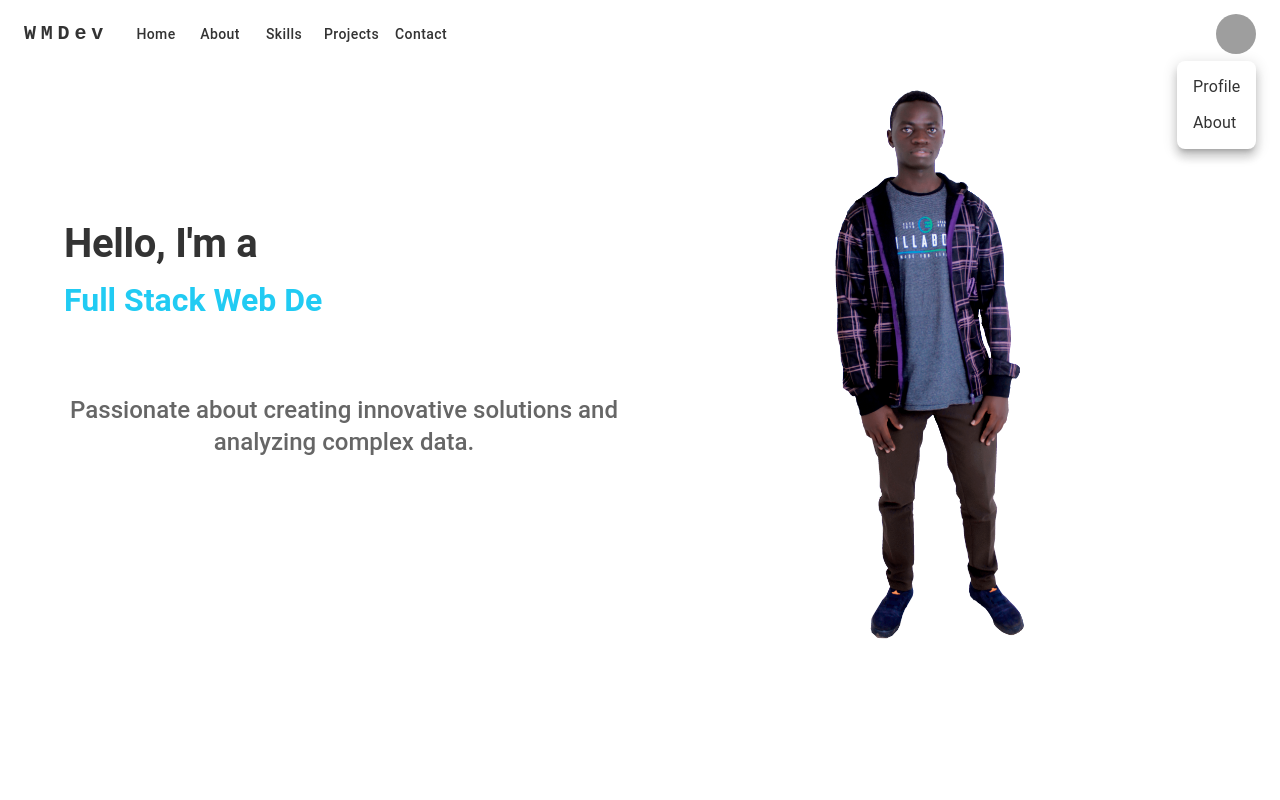
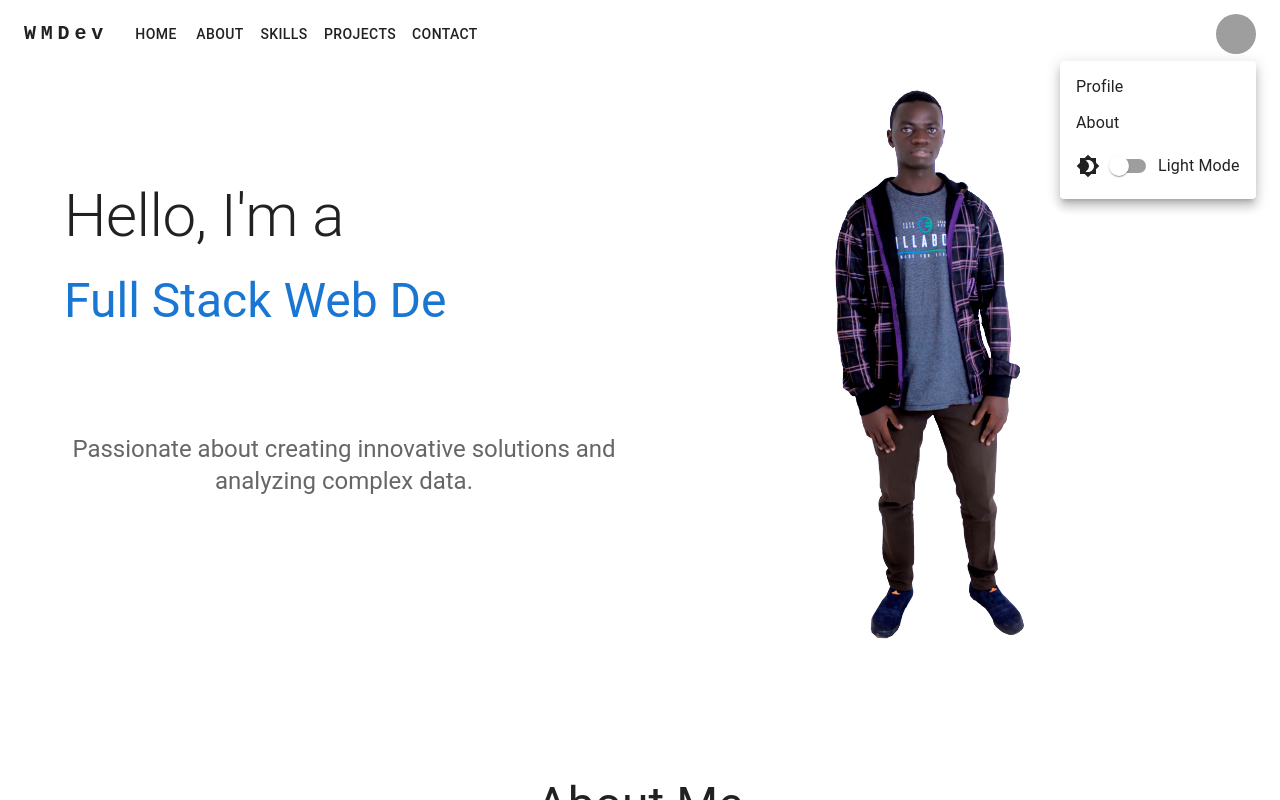
Before and after one commit to Wilco619/React-portfolio, a React (Vite) app: page / in a window 1280 px wide. Both pictures are taken after a click on the button 1236 px from the left and 34 px from the top of the page. Shown: the top 800 px of the page. Built offline with nearby package versions, Linux system fonts and the light colour scheme; grey boxes are pictures that could not be loaded.

Commit message:
toggle dark and light mode, scroll to top button

```diff
--- a/src/App.jsx
+++ b/src/App.jsx
@@ -1,19 +1,42 @@
-import './App.css'
-import AboutPage from './components/About'
-import ContactPage from './components/Contact'
-import Footer from './components/Footer'
-import HiroSection from './components/HiroSection'
-import ResponsiveAppBar from './components/NavBar'
-import ProjectsPage from './components/Projects'
-import SkillsPage from './components/Skills'
-import { ThemeProvider } from '@mui/material/styles';
-import theme from './Theme';
-import { Box } from '@mui/material';
+import React, { useState, useMemo } from 'react';
+import './App.css';
+import AboutPage from './components/About';
+import ContactPage from './components/Contact';
+import Footer from './components/Footer';
+import HiroSection from './components/HiroSection';
+import ResponsiveAppBar from './components/NavBar';
+import ProjectsPage from './components/Projects';
+import SkillsPage from './components/Skills';
+import { ThemeProvider, createTheme } from '@mui/material/styles';
+import { CssBaseline, Box } from '@mui/material';
+import ScrollToTopButton from './constants/ScrollToTopButton';
 
 function App() {
+  const [mode, setMode] = useState('light');
+
+  const colorMode = useMemo(
+    () => ({
+      toggleColorMode: () => {
+        setMode((prevMode) => (prevMode === 'light' ? 'dark' : 'light'));
+      },
+    }),
+    [],
+  );
+
+  const theme = useMemo(
+    () =>
+      createTheme({
+        palette: {
+          mode,
+        },
+      }),
+    [mode],
+  );
+
   return (
     <ThemeProvider theme={theme}>
-      <ResponsiveAppBar />
+      <CssBaseline />
+      <ResponsiveAppBar toggleDarkMode={colorMode.toggleColorMode} />
       <Box component="main">
         <Box id="home">
           <HiroSection />
@@ -32,8 +55,9 @@ function App() {
         </Box>
       </Box>
       <Footer />
+      <ScrollToTopButton />
     </ThemeProvider>
-  )
+  );
 }
 
-export default App
+export default App;
--- a/src/Theme.js
+++ b/src/Theme.js
@@ -1,24 +1,58 @@
 import { createTheme } from '@mui/material/styles';
 
-const theme = createTheme({
+// Function to get design tokens for light and dark mode
+const getDesignTokens = (mode) => ({
   palette: {
+    mode,
+    ...(mode === 'light'
+      ? {
+          // Light mode palette
           primary: {
-      main: '#21CBF3',
+            main: '#21CBF3', // Custom light primary color
           },
           secondary: {
-      main: '#FF5722',
+            main: '#FF5722', // Custom light secondary color
           },
           background: {
-      default: '#f5f5f5',
-      paper: '#ffffff',
+            default: '#fff', // Light mode background default
+            paper: '#f5f5f5', // Light mode paper background
           },
           text: {
-      primary: '#333333',
-      secondary: '#666666',
+            primary: '#333333', // Custom light text color
+            secondary: '#666666', // Custom light secondary text color
           },
+        }
+      : {
+          // Dark mode palette
+          primary: {
+            main: '#90caf9', // Custom dark primary color
+          },
+          secondary: {
+            main: '#f48fb1', // Custom dark secondary color
+          },
+          background: {
+            default: '#303030', // Dark mode background default
+            paper: '#424242', // Dark mode paper background
+          },
+          text: {
+            primary: '#ffffff', // Custom dark text color
+            secondary: '#aaaaaa', // Custom dark secondary text color
+          },
+        }),
   },
   typography: {
-    fontFamily: '"Roboto", "Helvetica", "Arial", sans-serif',
+    fontFamily: [
+      '-apple-system',
+      'BlinkMacSystemFont',
+      '"Segoe UI"',
+      'Roboto',
+      '"Helvetica Neue"',
+      'Arial',
+      'sans-serif',
+      '"Apple Color Emoji"',
+      '"Segoe UI Emoji"',
+      '"Segoe UI Symbol"',
+    ].join(','),
     h1: {
       fontSize: '3rem',
       fontWeight: 700,
@@ -69,4 +103,7 @@ const theme = createTheme({
   },
 });
 
+// Create the theme with the selected mode
+const theme = (mode) => createTheme(getDesignTokens(mode));
+
 export default theme;
--- a/src/components/NavBar.jsx
+++ b/src/components/NavBar.jsx
@@ -14,18 +14,21 @@ import MenuItem from '@mui/material/MenuItem';
 import { useTheme } from '@mui/material/styles';
 import { Link } from 'react-scroll';
 import useScrollTrigger from '@mui/material/useScrollTrigger';
+import Brightness4Icon from '@mui/icons-material/Brightness4';
+import Brightness7Icon from '@mui/icons-material/Brightness7';
+import Switch from '@mui/material/Switch';
 
 const pages = ['Home', 'About', 'Skills', 'Projects', 'Contact'];
 const settings = ['Profile', 'About'];
 
-function ResponsiveAppBar() {
+function ResponsiveAppBar({ toggleDarkMode }) {
   const theme = useTheme();
   const [anchorElNav, setAnchorElNav] = React.useState(null);
   const [anchorElUser, setAnchorElUser] = React.useState(null);
 
   const trigger = useScrollTrigger({
     disableHysteresis: true,
-    threshold: 50, // Changed from 0 to 50 to delay the effect slightly
+    threshold: 50,
   });
 
   const handleOpenNavMenu = (event) => {
@@ -122,7 +125,7 @@ function ResponsiveAppBar() {
                       to={page.toLowerCase()}
                       smooth={true}
                       duration={500}
-                      offset={-64} // Adjust this value based on your AppBar height
+                      offset={-64}
                     >
                       <Typography textAlign="center">{page}</Typography>
                     </Link>
@@ -156,7 +159,7 @@ function ResponsiveAppBar() {
                   to={page.toLowerCase()}
                   smooth={true}
                   duration={500}
-                  offset={-64} // Adjust this value based on your AppBar height
+                  offset={-64}
                 >
                   <Button
                     onClick={handleCloseNavMenu}
@@ -195,6 +198,17 @@ function ResponsiveAppBar() {
                     <Typography textAlign="center">{setting}</Typography>
                   </MenuItem>
                 ))}
+                <MenuItem>
+                  <Typography component="div" sx={{ display: 'flex', alignItems: 'center' }}>
+                    {theme.palette.mode === 'dark' ? <Brightness7Icon /> : <Brightness4Icon />}
+                    <Switch
+                      checked={theme.palette.mode === 'dark'}
+                      onChange={toggleDarkMode}
+                      color="default"
+                    />
+                    {theme.palette.mode === 'dark' ? 'Dark' : 'Light'} Mode
+                  </Typography>
+                </MenuItem>
               </Menu>
             </Box>
           </Toolbar>
--- a/src/components/Skills.jsx
+++ b/src/components/Skills.jsx
@@ -88,7 +88,7 @@ const SkillsPage = () => {
         display: 'flex',
         alignItems: 'center',
         justifyContent: 'center',
-        background: 'linear-gradient(65deg, #00224D 30%, #A04747 90%)',
+        background: 'linear-gradient(65deg, #00224D 30%, #7A1CAC 90%)',
         position: 'relative',
         overflow: 'hidden',
         p: 2,
--- /dev/null
+++ b/src/constants/ScrollToTopButton.jsx
@@ -0,0 +1,63 @@
+import React, { useState, useEffect } from 'react';
+import { Fab, Zoom } from '@mui/material';
+import { KeyboardArrowUp } from '@mui/icons-material';
+
+const ScrollToTopButton = () => {
+  const [isVisible, setIsVisible] = useState(false);
+
+  useEffect(() => {
+    const toggleVisibility = () => {
+      if (window.pageYOffset > 300) {
+        setIsVisible(true);
+      } else {
+        setIsVisible(false);
+      }
+    };
+
+    window.addEventListener('scroll', toggleVisibility);
+
+    return () => window.removeEventListener('scroll', toggleVisibility);
+  }, []);
+
+  const scrollToTop = () => {
+    window.scrollTo({
+      top: 0,
+      behavior: 'smooth'
+    });
+  };
+
+  return (
+    <Zoom in={isVisible}>
+      <Fab
+        color=""
+        size="small"
+        onClick={scrollToTop}
+        sx={{
+          position: 'fixed',
+          bottom: 16,
+          right: 16,
+          transition: 'all 0.3s ease',
+          '&:hover': {
+            transform: 'scale(1.1)',
+          },
+          animation: 'pulse 1.5s infinite',
+          '@keyframes pulse': {
+            '0%': {
+              boxShadow: '0 0 0 0 rgba(0, 123, 255, 0.7)',
+            },
+            '70%': {
+              boxShadow: '0 0 0 10px rgba(0, 123, 255, 0)',
+            },
+            '100%': {
+              boxShadow: '0 0 0 0 rgba(0, 123, 255, 0)',
+            },
+          },
+        }}
+      >
+        <KeyboardArrowUp />
+      </Fab>
+    </Zoom>
+  );
+};
+
+export default ScrollToTopButton;
```
Also changed, not shown: 3 other files (tests, documents, lock files or other folders). Lines whose indentation alone changed are shown as unchanged.
